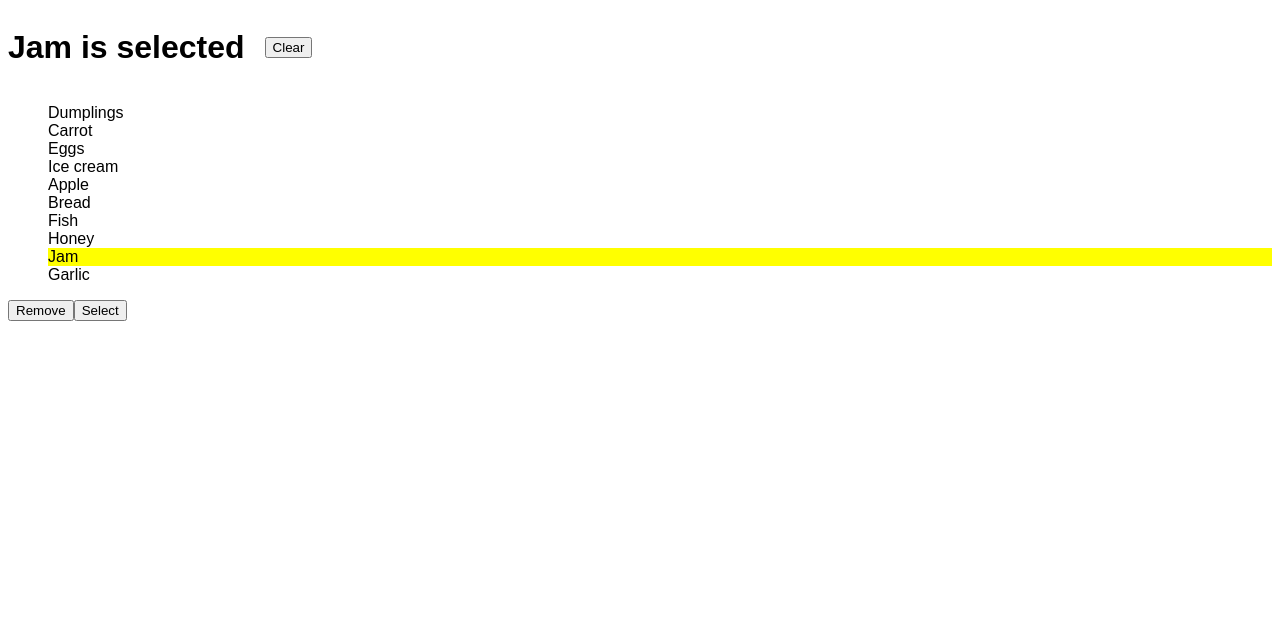
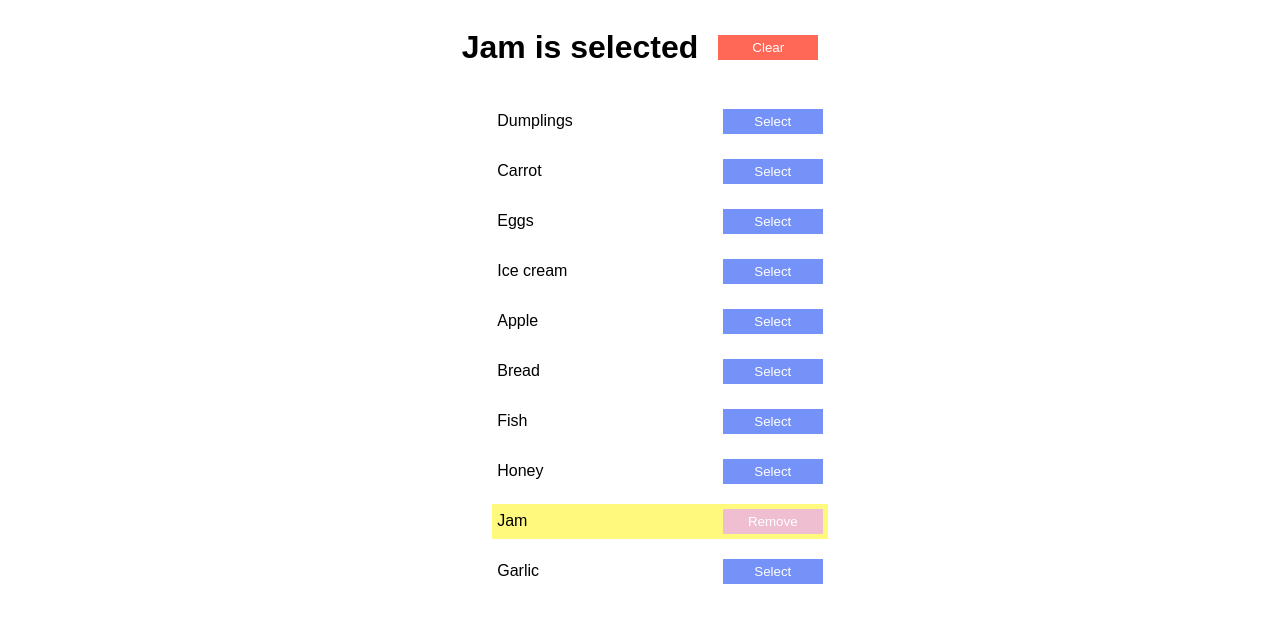
Before and after one commit to mate-academy/react_goods-selector, a React (Create React App) app: page / in a window 1280 px wide. Shown: the top 622 px of the page. Built offline with nearby package versions, Linux system fonts and the light colour scheme.

Commit message:
solution

```diff
--- a/package.json
+++ b/package.json
@@ -7,6 +7,9 @@
   "license": "GPL-3.0",
   "dependencies": {
     "@cypress/react": "^5.12.4",
+    "@emotion/react": "^11.10.0",
+    "@emotion/styled": "^11.10.0",
+    "@mui/material": "^5.10.0",
     "bulma": "^0.9.3",
     "classnames": "^2.3.1",
     "react": "^17.0.2",
--- a/src/App.scss
+++ b/src/App.scss
@@ -3,6 +3,10 @@ html {
 }
 
 .App {
+  display: flex;
+  flex-direction: column;
+  justify-content: center;
+  align-items: center;;
   &__header {
     display: flex;
     align-items: center;
@@ -12,9 +16,49 @@ html {
 
 .Good {
   display: flex;
-  gap: 10px;
+  justify-content: space-between;
+  align-items: center;
+  padding: 5px;
+  gap: 150px;
+  margin-bottom: 15px;
+
+  &__clear {
+    padding: 5px;
+    width: 100px;
+    background-color: rgba(255, 83, 64, 0.88);
+    color: #fff;
+    border: none;
+
+    &:hover {
+      color: black;
+      background-color: #fff;
+    }
+
+    &--unvisible {
+      display: none;
+    }
+  }
+
 
   &--active {
-    background-color: #ff0;
+    background-color: rgba(255, 247, 64, 0.68);
   }
 }
+
+.controlBtn {
+  padding: 5px;
+  width: 100px;
+  background-color: rgba(56, 97, 246, 0.69);
+  color: #fff;
+  transition: background-color 0.3s;
+  border: none;
+  cursor: pointer;
+
+  &:hover {
+    background-color: rgba(232, 166, 246, 0.69)
+  }
+}
+
+.btn--error {
+  background-color: rgba(232, 166, 246, 0.69)
+}
--- a/src/App.tsx
+++ b/src/App.tsx
@@ -1,51 +1,128 @@
 import React from 'react';
 import './App.scss';
+import classNames from 'classnames';
+import goodsFromServer from './goods';
 
-// import goodsFromServer from './goods';
+interface State {
+  selectedGoods: string[];
+  goods: string[];
+}
 
-export const App: React.FC = () => {
+export class App extends React.Component<{}, State> {
+  state = {
+    selectedGoods: ['Jam'],
+    goods: goodsFromServer,
+  };
+
+  getHeaderTitle() {
+    const { selectedGoods } = this.state;
+
+    if (!selectedGoods.length) {
+      return 'No goods selected';
+    }
+
+    if (selectedGoods.length === 1) {
+      return `${selectedGoods[0]} is selected`;
+    }
+
+    const lastIndex = selectedGoods.length - 1;
+    const firstPart = selectedGoods.slice(0, -1);
+    const joined = `${firstPart.join(', ')} and ${selectedGoods[lastIndex]}`;
+
+    return `${joined} are selected`;
+  }
+
+  isSelected(goodName: string) {
+    const { selectedGoods } = this.state;
+
+    return selectedGoods.includes(goodName);
+  }
+
+  selectGood(good: string) {
+    const { selectedGoods } = this.state;
+
+    this.setState({ selectedGoods: [...selectedGoods, good] });
+  }
+
+  unselectGood(good: string) {
+    const { selectedGoods } = this.state;
+    const newGoods = selectedGoods.filter(el => el !== good);
+
+    this.setState({ selectedGoods: newGoods });
+  }
+
+  selectToggle(goodName: string) {
+    if (this.isSelected(goodName)) {
+      this.unselectGood(goodName);
+
+      return;
+    }
+
+    this.selectGood(goodName);
+  }
+
+  clear() {
+    this.setState({ selectedGoods: [] });
+  }
+
+  render() {
+    const { goods } = this.state;
+    const { selectedGoods } = this.state;
+
     return (
       <main className="App">
         <header className="App__header">
           <h1 className="App__title">
-          Jam is selected
+            {this.getHeaderTitle()}
           </h1>
-
           <button
             type="button"
-          className="App__clear"
+            className={classNames('Good__clear',
+              {
+                'Good__clear--unvisible': !selectedGoods.length,
+              })}
+            onClick={() => {
+              this.clear();
+            }}
           >
             Clear
           </button>
         </header>
 
         <ul>
-        <li className="Good">Dumplings</li>
-        <li className="Good">Carrot</li>
-        <li className="Good">Eggs</li>
-        <li className="Good">Ice cream</li>
-        <li className="Good">Apple</li>
-        <li className="Good">Bread</li>
-        <li className="Good">Fish</li>
-        <li className="Good">Honey</li>
-        <li className="Good Good--active">Jam</li>
-        <li className="Good">Garlic</li>
-      </ul>
+          {goods.map(good => {
+            const isSelected = this.isSelected(good);
 
-      {/* Put required buttons into each Good */}
+            return (
+              <li
+                key={good}
+                className={classNames('Good',
+                  {
+                    'Good--active': isSelected,
+                  })}
+              >
+                {good}
                 <button
                   type="button"
-        className="Good__remove"
+                  className={classNames(
+                    'controlBtn',
+                    {
+                      'btn--success': !isSelected,
+                      'btn--error': isSelected,
+                    },
+                  )}
+                  onClick={() => this.selectToggle(good)}
                 >
-        Remove
+                  {(isSelected
+                    ? 'Remove'
+                    : 'Select'
+                  )}
                 </button>
-
-      <button
-        type="button"
-        className="Good__select"
-      >
-        Select
-      </button>
+              </li>
+            );
+          })}
+        </ul>
       </main>
     );
-};
+  }
+}
```
Also changed, not shown: 1 other file (tests, documents, lock files or other folders). Lines whose indentation alone changed are shown as unchanged.
